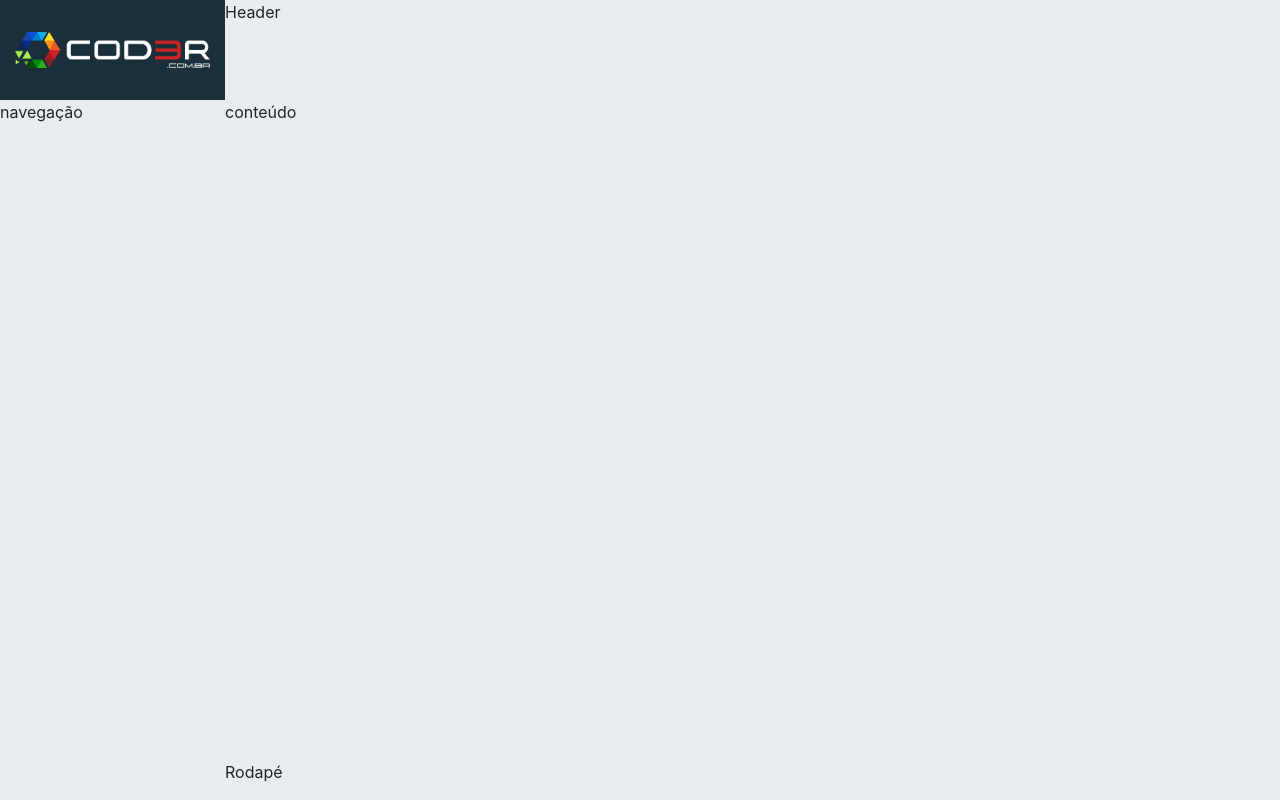
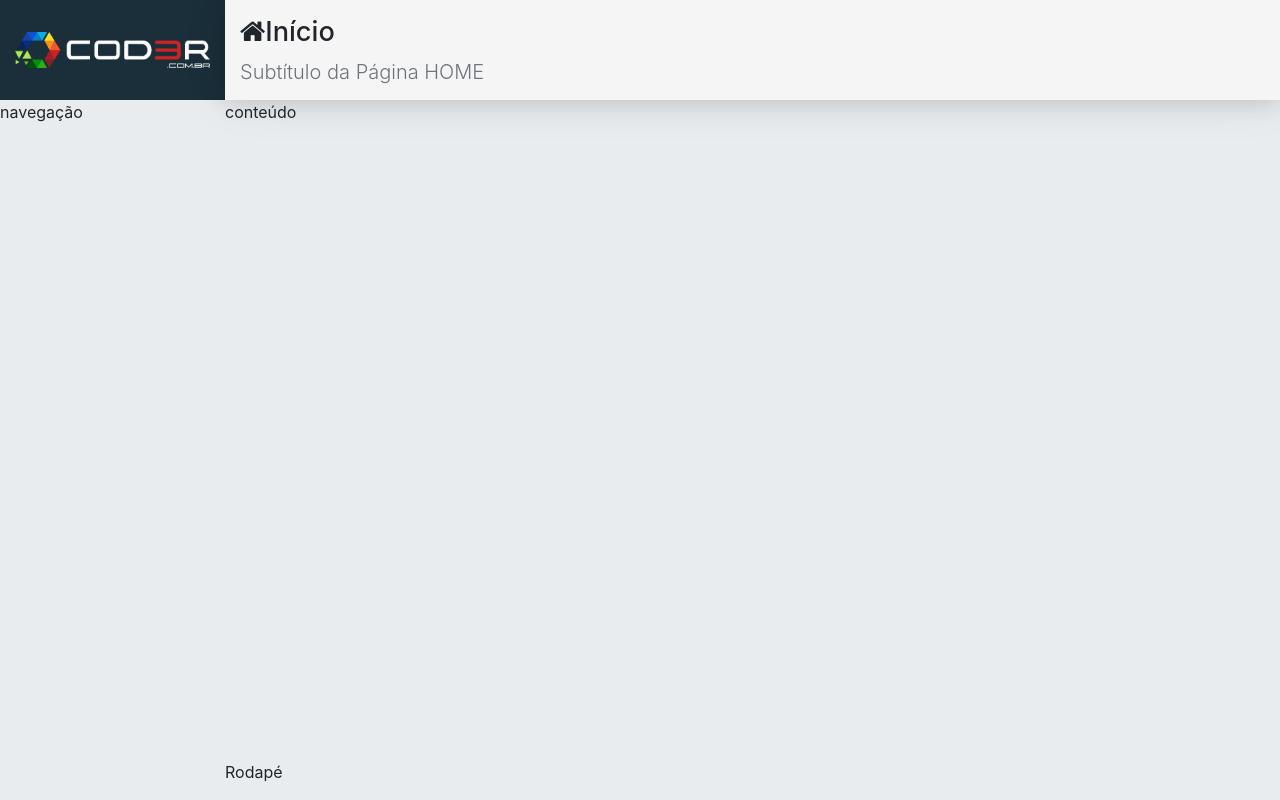
Before and after one commit to jpcchaves/Cadastro-Usuario-ReactJS, a React (Create React App) app in the folder frontend/: page / in a window 1280 px wide. Built offline with nearby package versions, Linux system fonts and the light colour scheme.

Commit message:
header style updated

```diff
--- a/frontend/src/components/template/Header.css
+++ b/frontend/src/components/template/Header.css
@@ -0,0 +1,11 @@
+header.header{
+    background-color: #f5f5f5;
+    padding: 0px 15px;
+    overflow: hidden;
+    white-space: nowrap;
+    box-shadow: var(--shadow);
+}
+
+header.header h1 {
+    font-size: 1.7em;
+}
--- a/frontend/src/components/template/Header.jsx
+++ b/frontend/src/components/template/Header.jsx
@@ -2,6 +2,14 @@
 import React from 'react'
 
 export default props =>
-    <header className="header">
-        Header
+    <header className="header d-none d-sm-flex flex-column">
+        <h1 className="mt-3">
+            <i
+            className={ `fa fa-${props.icon}`}>
+            </i>
+            {props.title}
+        </h1>
+        <p className="lead text-muted">
+            {props.subtitle}
+        </p>
     </header>
```
